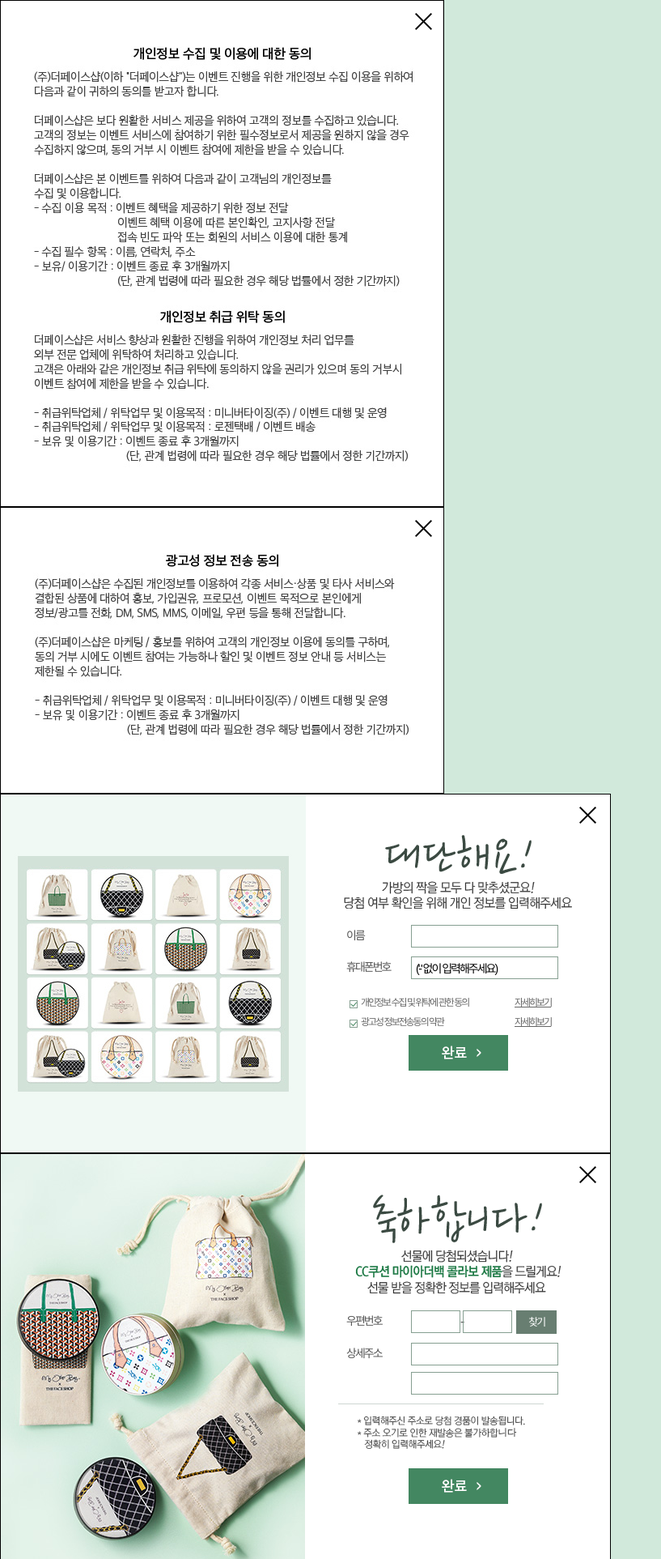
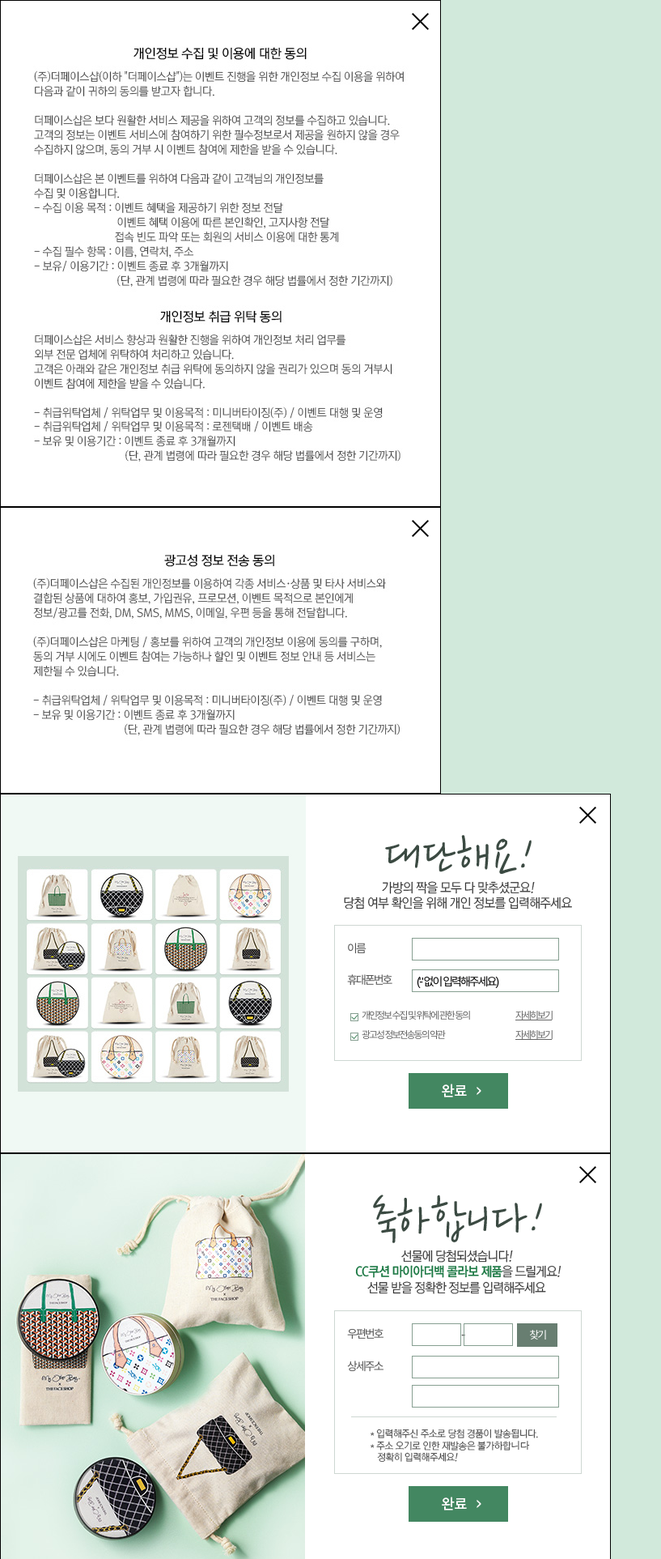
Before and after one commit to minivertising/tfs_cc, a PHP site: page /PC/popups.html in a window 1280 px wide. Shown: the top 1925 px of the page at 81% size, without its empty margins (0-817 px from the left). Run offline with PHP 8.4, Linux system fonts and the light colour scheme; some libraries are stand-ins or nearby versions.

Commit message:
피씨 추가 업데이트

```diff
--- a/PC/css/style_yang.css
+++ b/PC/css/style_yang.css
@@ -146,11 +146,11 @@ body.main{
 }
 /*popup 사이즈 조절*/
 .popup_wrap .p_basic.agree_1{
-    width:547px;
+    width:543px;
 	height:624px;
 }
 .popup_wrap .p_basic.agree_2{
-    width:547px;
+    width:543px;
 	height:352px;
 }
 .popup_wrap .p_basic.input_info{
@@ -255,8 +255,20 @@ body.main{
 	padding:50px 0 20px;
 }
 
+.popup_wrap .p_basic .block_content .border{
+	padding:15px;
+	border:1px solid #ced7d2;
+	margin:0 35px 15px;
+}
+.popup_wrap .p_basic.comp_1 .block_content .border{
+	padding:15px 15px 0;
+
+}
+
+
+
 .popup_wrap .p_basic .block_content .sec_input{
-	padding-left:50px;
+	padding-left:0;
 	padding-bottom:3px;
 }
 .popup_wrap .p_basic .block_content .sec_input .inner .label,
@@ -298,7 +310,7 @@ body.main{
 	background:#687e71;
 }
 .popup_wrap .p_basic .block_content .sec_check{
-	padding-left:50px;
+	padding-left:0;
 	font-size:12px;
 }
 .popup_wrap .p_basic .block_content .sec_check a{
@@ -321,8 +333,8 @@ body.main{
 	padding-top:10px;
 }
 .popup_wrap .p_basic.comp_1 .block_content .sec_txt{
-	padding-left:40px;
-	padding-bottom:10px;
+	padding-left:5px;
+	padding-bottom:0;
 }
 
 
--- a/PC/popups.html
+++ b/PC/popups.html
@@ -62,6 +62,8 @@
             	<div class="sec_title">
                 	<img src="images/popup/title_input.png" />
                 </div>
+
+                <div class="border">
                     <div class="sec_input name">
                         <div class="inner clearfix">
                             <div class="label">이름</div>
@@ -88,6 +90,8 @@
                             <a href="#" class="btn_detail">자세히보기</a>
                         </div>
                     </div>
+                </div><!--border-->
+
                 <div class="sec_btn">
                 	<a href="#"><img src="images/popup/btn_comp.png" /></a>
                 </div>
@@ -106,6 +110,8 @@
             	<div class="sec_title">
                  	<img src="images/popup/title_congr.png" />
                 </div>
+
+                <div class="border">
                     <div class="sec_input">
                         <div class="inner clearfix">
                             <div class="label">우편번호</div>
@@ -126,6 +132,8 @@
                     <div class="sec_txt">
                         <img src="images/popup/txt_notice.png" />
                     </div>
+                </div><!--border-->
+
                 <div class="sec_btn">
                 	<a href="#"><img src="images/popup/btn_comp.png" /></a>
                 </div>
```
Also changed, not shown: PC/images/popup/img_agree_1.jpg, PC/images/popup/img_agree_2.jpg. Lines whose indentation alone changed are shown as unchanged.
